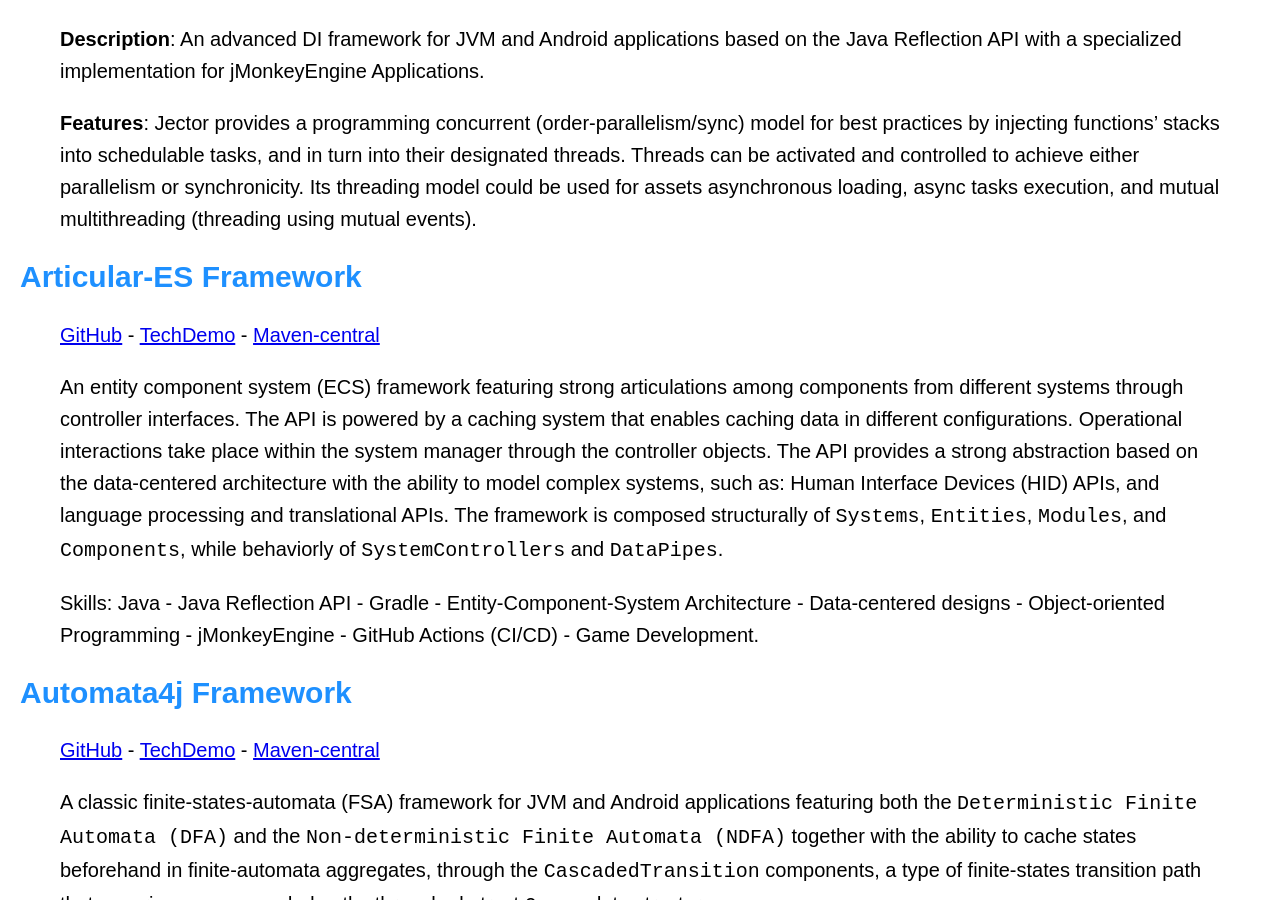
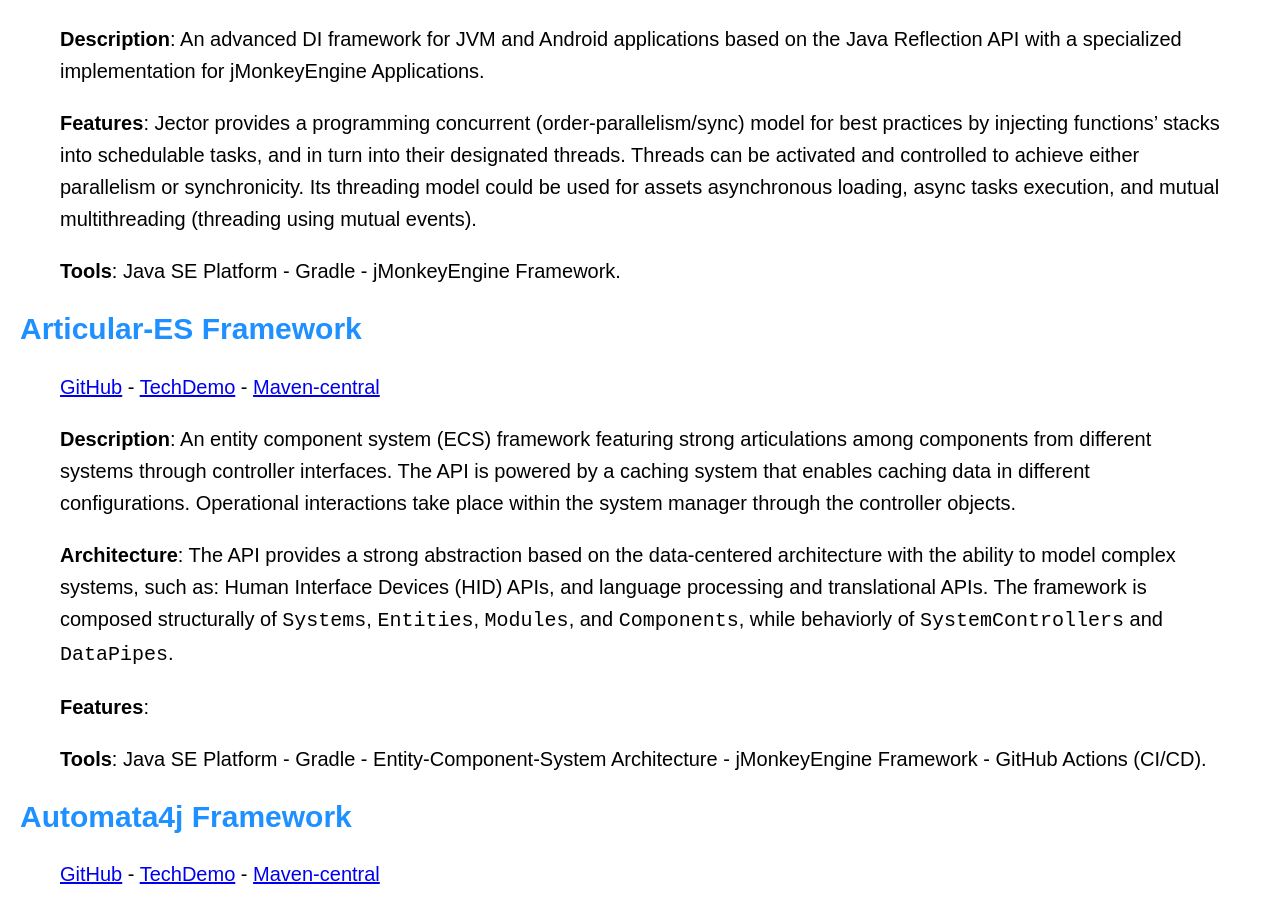
Before and after one commit to pavly-gerges/pavly-gerges, a Jekyll site: the page built from resume/index.md, in a window 1280 px wide and 900 px high, scrolled down 7842 px. Built offline with Jekyll 4.4.1, drawn with Linux system fonts in a browser that asks for light colours; our own code applies the rules of GitHub Pages for plain Markdown files.

Commit message:
Update index.md

```diff
--- a/resume/index.md
+++ b/resume/index.md
@@ -136,7 +136,7 @@ WIP
 > - Serial Human-Interface-Device (HID) API providing specializations for serial-based devices signifying the `read()` and `write()` operations and providing preprocessing and postprocessing filtering techniques for encoding, decoding, and encryption/decryption algorithms.
 > - jMonkeyEngine integration examples with realtime data monitoring.
 >
-> **Tools**: Java SE Platform - C/C++ - CMake - Gradle - GNU/Linux Libc - [ShiftAvr]() - WSL - Maven central.
+> **Tools**: Java SE Platform - C/C++ - CMake - Gradle - GNU/Linux Libc - [ShiftAvr](https://github.com/Electrostat-Lab/ShiftAvr/) - WSL - Maven central.
 >
 
 ## GMonitor Gradle Plugin
@@ -161,13 +161,19 @@ WIP
 >
 > **Features**: Jector provides a programming concurrent (order-parallelism/sync) model for best practices by injecting functions' stacks into schedulable tasks, and in turn into their designated threads. Threads can be activated and controlled to achieve either parallelism or synchronicity. Its threading model could be used for assets asynchronous loading, async tasks execution, and mutual multithreading (threading using mutual events).
 >
+> **Tools**: Java SE Platform - Gradle - jMonkeyEngine Framework.
 
 ## Articular-ES Framework
 > [GitHub](https://github.com/Electrostat-Lab/Articular-ES) - [TechDemo](https://www.youtube.com/watch?v=CnjUakuqlMI) - [Maven-central](https://central.sonatype.com/artifact/io.github.software-hardware-codesign/articular-es)
 >
-> An entity component system (ECS) framework featuring strong articulations among components from different systems through controller interfaces. The API is powered by a caching system that enables caching data in different configurations. Operational interactions take place within the system manager through the controller objects. The API provides a strong abstraction based on the data-centered architecture with the ability to model complex systems, such as: Human Interface Devices (HID) APIs, and language processing and translational APIs. The framework is composed structurally of `Systems`, `Entities`, `Modules`, and `Components`, while behaviorly of `SystemControllers` and `DataPipes`.
+> **Description**: An entity component system (ECS) framework featuring strong articulations among components from different systems through controller interfaces. The API is powered by a caching system that enables caching data in different configurations. Operational interactions take place within the system manager through the controller objects.
 >
-> Skills: Java - Java Reflection API - Gradle - Entity-Component-System Architecture - Data-centered designs - Object-oriented Programming - jMonkeyEngine - GitHub Actions (CI/CD) - Game Development.
+> **Architecture**: The API provides a strong abstraction based on the data-centered architecture with the ability to model complex systems, such as: Human Interface Devices (HID) APIs, and language processing and translational APIs. The framework is composed structurally of `Systems`, `Entities`, `Modules`, and `Components`, while behaviorly of `SystemControllers` and `DataPipes`.
+>
+> **Features**:
+>
+> **Tools**: Java SE Platform - Gradle - Entity-Component-System Architecture - jMonkeyEngine Framework - GitHub Actions (CI/CD).
+>
 
 ## Automata4j Framework
 > [GitHub](https://github.com/Electrostat-Lab/Automata4j) - [TechDemo](https://www.linkedin.com/feed/update/urn:li:activity:7014704404347949056/?updateEntityUrn=urn%3Ali%3Afs_updateV2%3A%28urn%3Ali%3Aactivity%3A7014704404347949056%2CFEED_DETAIL%2CEMPTY%2CDEFAULT%2Cfalse%29&originTrackingId=%2BI05adX4SQKtJ99ZQvk5DQ%3D%3D) - [Maven-central](https://central.sonatype.com/artifact/io.github.software-hardware-codesign/automata4j)
```
